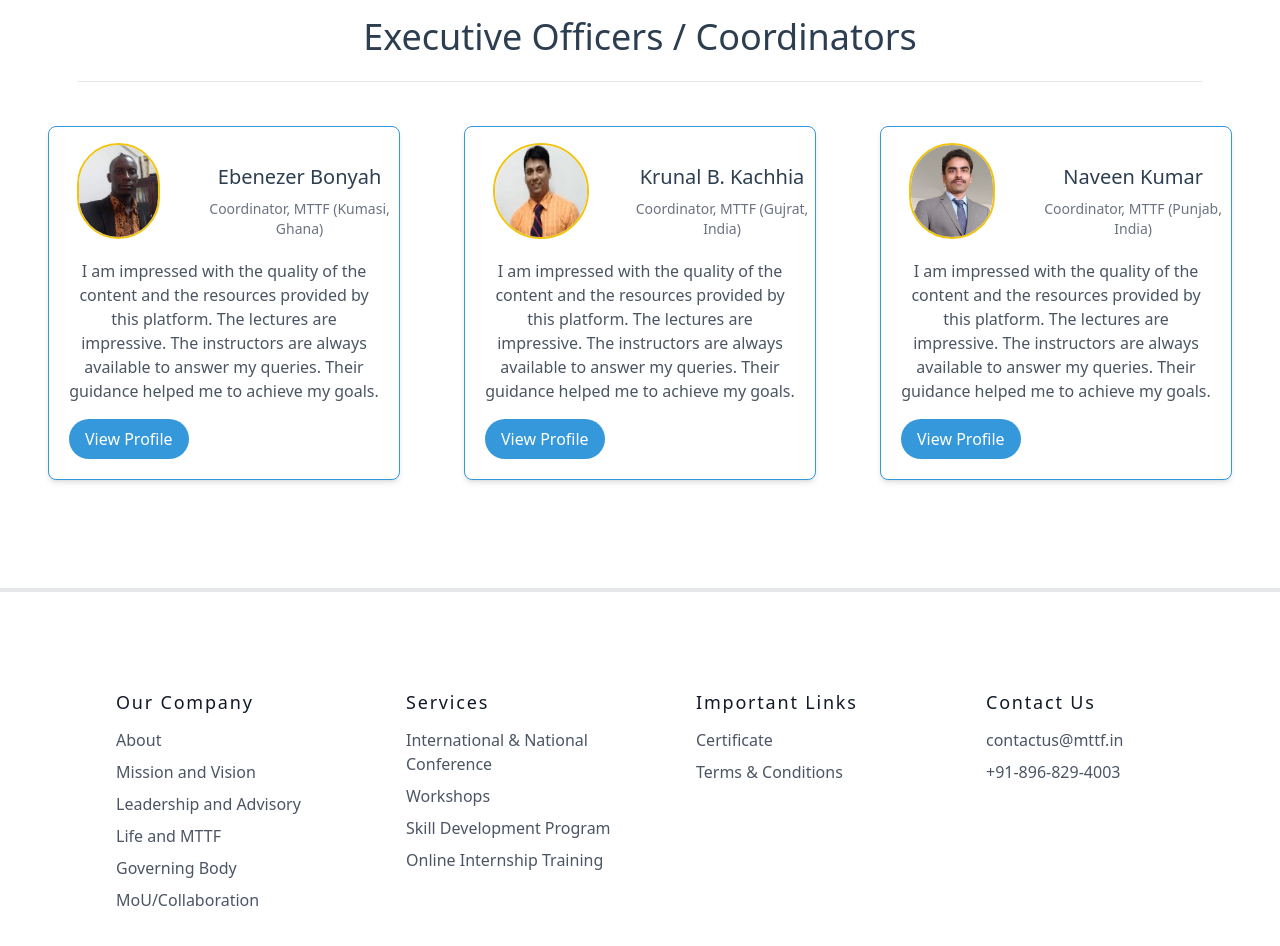
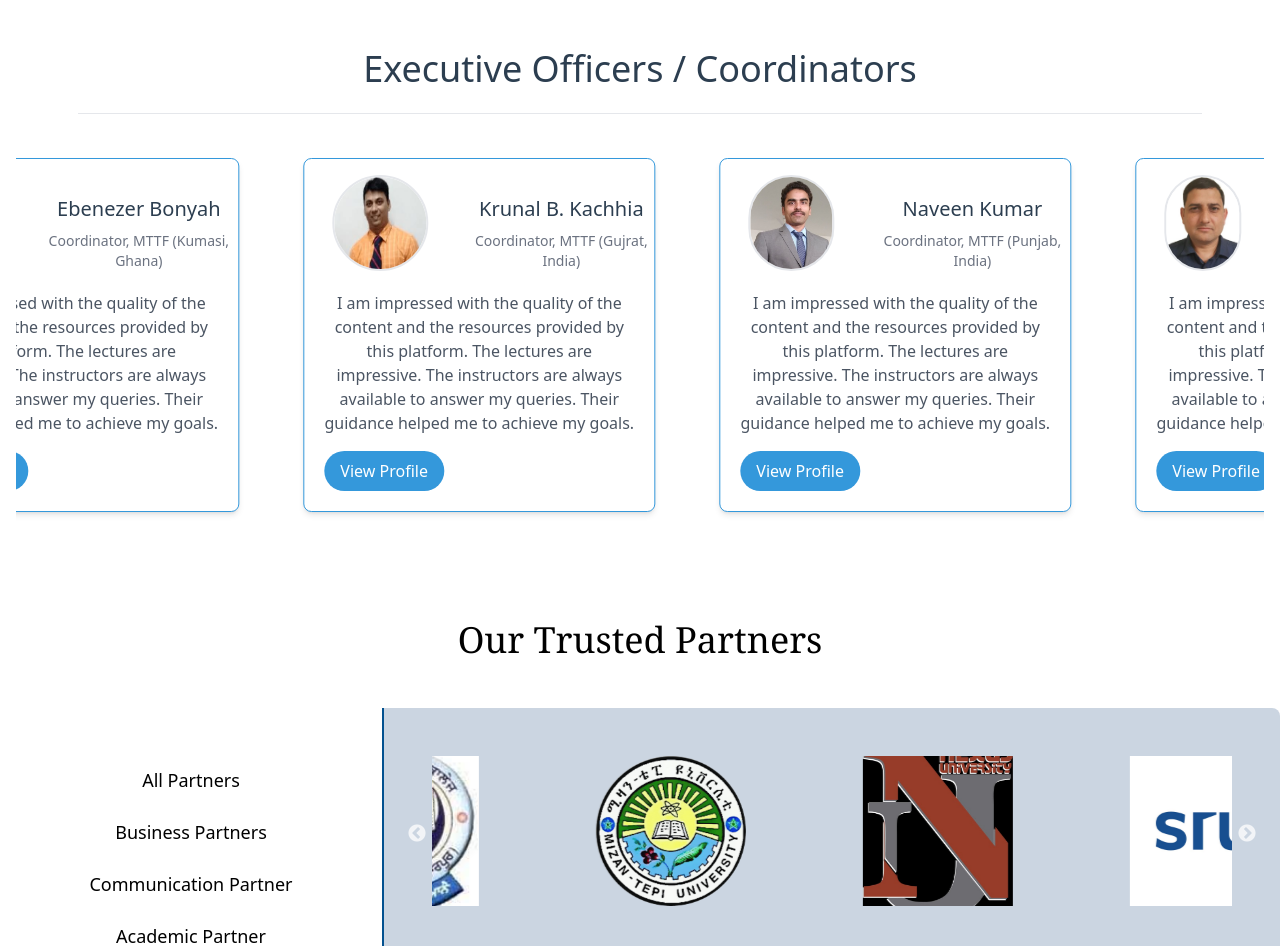
Before and after one commit to SourabhKumar91/MTTF-Project, a React (Vite) app in the folder frontend/: page / in a window 1280 px wide. Shown: the part 2640-3586 px from the top of the page. Built offline with nearby package versions, Linux system fonts and the light colour scheme.

Commit message:
our partens section added

```diff
--- a/frontend/src/components/Body/Body.jsx
+++ b/frontend/src/components/Body/Body.jsx
@@ -2,6 +2,7 @@ import React from 'react';
 import BodyHeader from './BodyHeader';
 import ServiceSection from '../ServiceSection/ServiceSection';
 import Cordinator from '../Cordinator/Cordinator';
+import Parteners from '../Partners/Parteners';
 
 function Body() {
   return (
@@ -17,6 +18,7 @@ function Body() {
         <BodyHeader />
         <ServiceSection />
         <Cordinator/>
+        <Parteners/>
       </div>
     </div>
   );
--- a/frontend/src/components/Cordinator/Cordinator.jsx
+++ b/frontend/src/components/Cordinator/Cordinator.jsx
@@ -54,9 +54,7 @@ const Cordinator = () => {
                                   className="rounded-full border-2 border-gray-200 h-24 w-24"
                                   src={card.imageUrl}
                                   alt={card.name}
-                                  style={{
-                                    borderColor: "#F1C40F",  // Golden yellow to add a highlight
-                                  }}
+
                                 />
                                 <div className='ml-10 mt-5'>
                                     <h5 className="text-[#2C3E50] text-xl font-medium mb-2">{card.name}</h5>
--- a/frontend/src/components/Footer/Footer.jsx
+++ b/frontend/src/components/Footer/Footer.jsx
@@ -19,7 +19,7 @@ function Footer() {
                             <nav className="list-none mb-10">
                                 {ourCompanyLink.map((link, index) => (
                                     <li key={index} className='mt-2'>
-                                        <a className="text-gray-600 hover:text-[#DC5F00]">{link}</a>
+                                        <a className="text-gray-600 hover:text-blue-400 cursor-pointer">{link}</a>
                                     </li>
                                 ))}
                             </nav>
@@ -29,7 +29,7 @@ function Footer() {
                             <nav className="list-none mb-10">
                                 {servicesLink.map((link, index) => (
                                     <li key={index} className='mt-2'>
-                                        <a className="text-gray-600 hover:text-[#DC5F00]">{link}</a>
+                                        <a className="text-gray-600 hover:text-blue-400 cursor-pointer">{link}</a>
                                     </li>
                                 ))}
                             </nav>
@@ -39,7 +39,7 @@ function Footer() {
                             <nav className="list-none mb-10">
                                 {importantLink.map((link, index) => (
                                     <li key={index} className='mt-2'>
-                                        <a className="text-gray-600 hover:text-[#DC5F00]">{link}</a>
+                                        <a className="text-gray-600 hover:text-blue-400 cursor-pointer">{link}</a>
                                     </li>
                                 ))}
                             </nav>
@@ -49,7 +49,7 @@ function Footer() {
                             <nav className="list-none mb-10">
                                 {contact.map((link, index) => (
                                     <li key={index} className='mt-2'>
-                                        <a className="text-gray-600 hover:text-[#DC5F00]">{link}</a>
+                                        <a className="text-gray-600 hover:text-blue-400 cursor-pointer">{link}</a>
                                     </li>
                                 ))}
                             </nav>
--- /dev/null
+++ b/frontend/src/components/Partners/Parteners.jsx
@@ -0,0 +1,143 @@
+import React, { useState } from 'react';
+import Slider from 'react-slick';
+import "slick-carousel/slick/slick.css";
+import "slick-carousel/slick/slick-theme.css";
+import adiyitaCollege from "../../assets/partners/aditya-college.jpg"
+import bfgiLogo from "../../assets/partners/BFGI-logo.jpg"
+import ctUniversity from "../../assets/partners/ct-university.png"
+import dasmeshGirlsCollege from "../../assets/partners/dasmesh-girls-college.jpg"
+import mtuLogo from "../../assets/partners/mtu-logo.png"
+import NUm from "../../assets/partners/NU.jpeg"
+import sru from "../../assets/partners/sru.png"
+import poornima from "../../assets/partners/poornima.png"
+
+function Partners() {
+
+    const [visible, setVisible] = useState({
+        box1: true,
+        box2: false,
+        box3: false,
+        box4: false,
+    });
+
+    const handleVisibility = (box) => {
+        setVisible({
+            box1: box === 'box1',
+            box2: box === 'box2',
+            box3: box === 'box3',
+            box4: box === 'box4',
+        });
+    };
+
+    const settings = {
+        dots: false,
+        infinite: true,
+        speed: 500,
+        slidesToShow: 3,
+        slidesToScroll: 1,
+        autoplay: true,
+        autoplaySpeed: 2000,
+        responsive: [
+            {
+                breakpoint: 1125,
+                settings: {
+                    slidesToShow: 2,
+                    slidesToScroll: 1,
+                },
+            },
+            {
+                breakpoint: 520,
+                settings: {
+                    slidesToShow: 1,
+                    slidesToScroll: 1,
+                },
+            },
+        ],
+    };
+
+    const partnerImages = [adiyitaCollege, ctUniversity, dasmeshGirlsCollege, mtuLogo, NUm, sru,]
+
+    return (
+       <>
+       <h1 className=' font-serif  text-2xl lg:text-4xl mb-12'>Our Trusted Partners</h1>
+        <div className='w-full flex flex-wrap min-h-[300px] rounded-lg overflow-hidden '>
+            <div className='w-[30%] p-6 border-r-2 border-[#03518F] flex flex-col justify-center'>
+                <button
+                    className='text-lg my-3 hover:text-blue-400 cursor-pointer transition-colors duration-300'
+                    onClick={() => handleVisibility('box1')}
+                >
+                    All Partners
+                </button>
+                <button
+                    className='text-lg my-3 hover:text-blue-400 cursor-pointer transition-colors duration-300'
+                    onClick={() => handleVisibility('box2')}
+                >
+                    Business Partners
+                </button>
+                <button
+                    className='text-lg my-3 hover:text-blue-400 cursor-pointer transition-colors duration-300'
+                    onClick={() => handleVisibility('box3')}
+                >
+                    Communication Partner
+                </button>
+                <button
+                    className='text-lg my-3 hover:text-blue-400 cursor-pointer transition-colors duration-300'
+                    onClick={() => handleVisibility('box4')}
+                >
+                    Academic Partner
+                </button>
+            </div>
+
+            <div className='w-[70%] relative'>
+                {visible.box1 && (
+                    <div className='box1   bg-slate-300 absolute top-0 w-full h-full p-12 '>
+                        <Slider {...settings}>
+
+                            {partnerImages.map((image) => (
+                                <div className='flex justify-center items-center'>
+                                    <img
+                                        src={image}
+                                        alt="image"
+                                        className='w-[150px] h-[150px] object-cover'
+                                    />
+                                </div>
+                            ))}
+                                 <div className='flex justify-center p-4 items-center'>
+                                    <img
+                                        src={bfgiLogo}
+                                        alt="image"
+                                        className=' object-cover'
+                                    />
+                                </div>
+                                <div className='flex justify-center p-4 items-center'>
+                                    <img
+                                        src={poornima}
+                                        alt="image"
+                                        className=' object-cover'
+                                    />
+                                </div>
+                        </Slider>
+                    </div>
+                )}
+                {visible.box2 && (
+                    <div className='box2 absolute top-0 w-full h-full'>
+                        <p>Content for Business Partners</p>
+                    </div>
+                )}
+                {visible.box3 && (
+                    <div className='box3 absolute top-0 w-full h-full'>
+                        <p>Content for Communication Partners</p>
+                    </div>
+                )}
+                {visible.box4 && (
+                    <div className='box4 absolute top-0 w-full h-full'>
+                        <p>Content for Academic Partners</p>
+                    </div>
+                )}
+            </div>
+        </div>
+        </>
+    );
+}
+
+export default Partners;
--- a/frontend/src/components/ServiceSection/ServiceSection.jsx
+++ b/frontend/src/components/ServiceSection/ServiceSection.jsx
@@ -64,7 +64,7 @@ function ServiceSection() {
     return (
         <>
 
-            <h1 className=' font-serif  text-2xl lg:text-4xl font-semibold'>Our Professional Services for Every Requirement</h1>
+            <h1 className=' font-serif  text-2xl lg:text-4xl mb-8 font-semibold'>Our Professional Services for Every Requirement</h1>
             <div className='bg-gradient-to-r mb-10 from-blue-50 via-white to-indigo-100 p-4 pb-24 w-full min-h-[400px] flex flex-wrap justify-center bg-[#f8f9fe] '>
 
                 {servicesDetail.map((service, index) => (
```
Also changed, not shown: frontend/src/assets/partners/poornima.png (renamed from frontend/src/assets/partners/poornima-college-of-engineering-jaipur.png), frontend/src/assets/partners/sru.png (renamed from frontend/src/assets/partners/SRU_Main_Logo_Colour.png).
